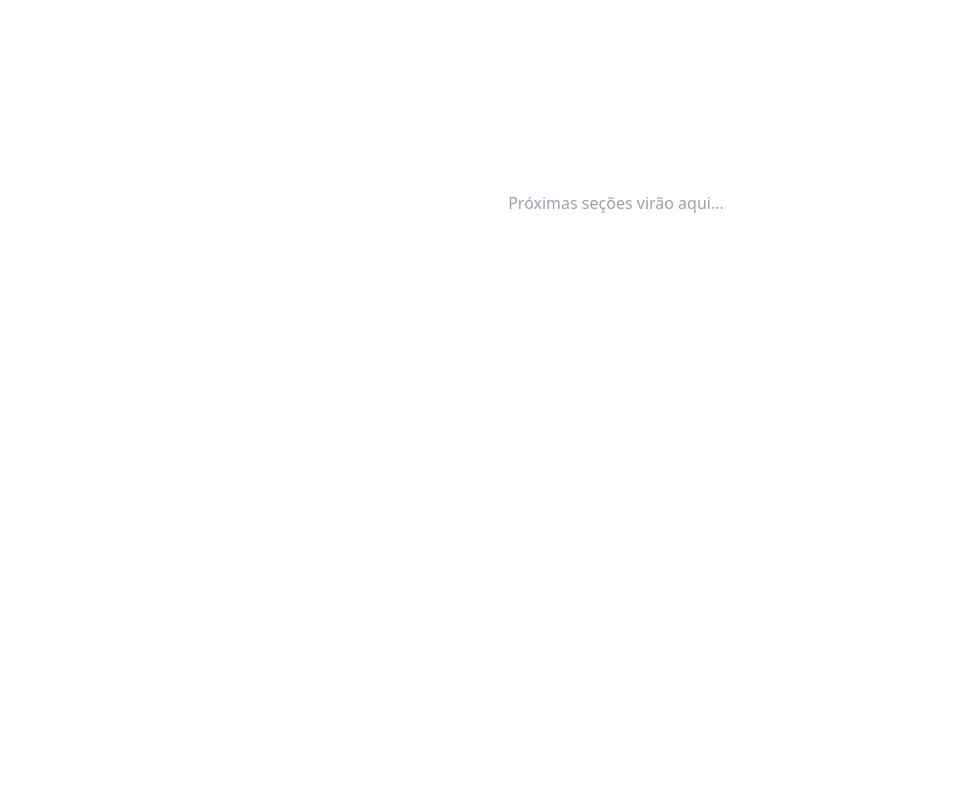
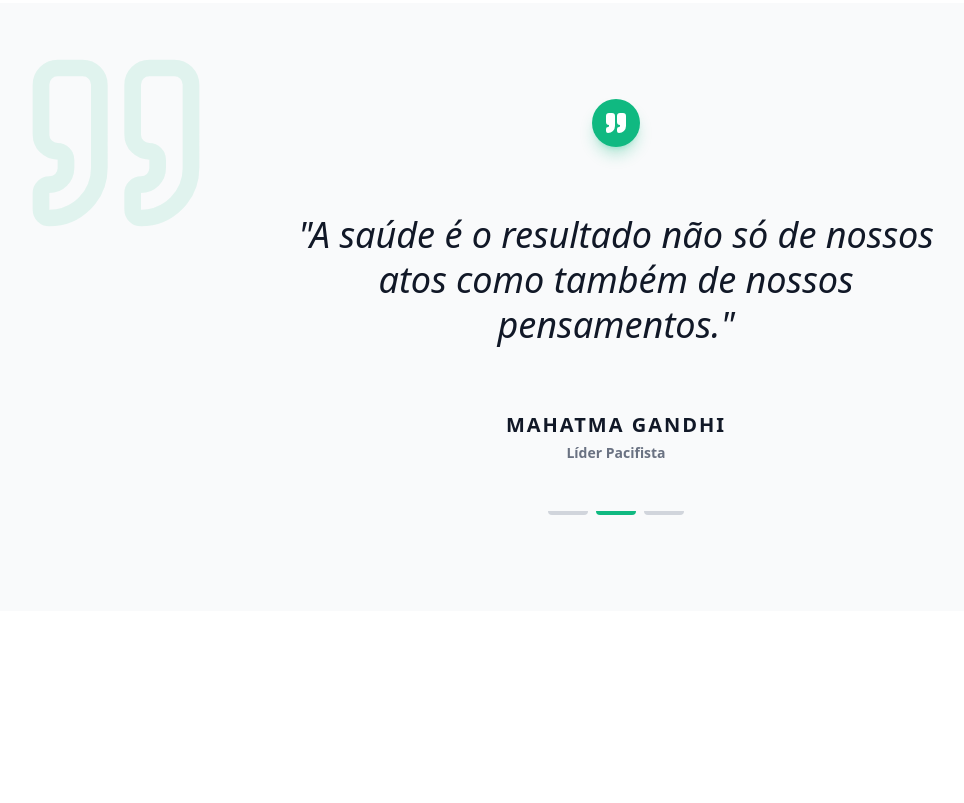
Before and after one commit to Rafael19722/desafio-frontend-singular, a Next.js app: page / in a window 1280 px wide. Shown: the part 3126-3929 px from the top of the page, without its empty margins (24-988 px from the left). Before the commit the page ends 3529 px from the top, so only its background shows below. Built offline with nearby package versions, Linux system fonts and the light colour scheme.

Commit message:
feat: implements quotes section with autoplay

```diff
--- a/app/page.tsx
+++ b/app/page.tsx
@@ -4,6 +4,7 @@ import { Hero } from "@/components/sections/Hero";
 import { About } from "@/components/sections/About";
 import { Process } from "@/components/sections/Process";
 import { Products } from "@/components/sections/Products";
+import { Quotes } from "@/components/sections/Quotes";
 
 export default function Home() {
   return (
@@ -12,6 +13,7 @@ export default function Home() {
       <About />
       <Process />
       <Products />
+      <Quotes />
 
       <div className="h-[50vh] bg-white flex items-center justify-center">
         <p className="text-gray-400">Próximas seções virão aqui...</p>
--- /dev/null
+++ b/components/sections/Quotes.tsx
@@ -0,0 +1,97 @@
+"use client";
+
+import { useState, useEffect } from "react";
+import { Quote } from "lucide-react";
+import { motion, AnimatePresence } from "framer-motion";
+
+const TESTIMONIALS = [
+    {
+        id: 1,
+        text: "Não há beleza perfeita que não contenha alguma singularidade em suas proporções.",
+        author: "FRANCIS BACON",
+        role: "Filósofo",
+    },
+    {
+        id: 2,
+        text: "A saúde é o resultado não só de nossos atos como também de nossos pensamentos.",
+        author: "MAHATMA GANDHI",
+        role: "Líder Pacifista",
+    },
+    {
+        id: 3,
+        text: "A arte da medicina consiste em distrair o paciente enquanto a natureza cura a doença.",
+        author: "VOLTAIRE",
+        role: "Escritor",
+    },
+];
+
+export function Quotes() {
+    const [current, setCurrent] = useState(0);
+
+    useEffect(() => {
+        const timer = setInterval(() => {
+            setCurrent((prev) => (prev + 1) % TESTIMONIALS.length);
+        }, 5000);
+        return () => clearInterval(timer);
+    }, []);
+
+    return (
+        <section className="relative bg-gray-50 py-24 px-8 md:px-[295.5px] w-full overflow-hidden">
+
+            <div className="absolute top-10 left-10 opacity-10 text-primary pointer-events-none">
+                <Quote size={200} />
+            </div>
+
+            <div className="max-w-[864px] mx-auto flex flex-col items-center relative z-10">
+
+                <div className="pb-8">
+                    <div className="w-12 h-12 rounded-full bg-primary flex items-center justify-center text-white shadow-lg shadow-primary/30">
+                        <Quote size={24} fill="currentColor" />
+                    </div>
+                </div>
+
+                <div className="w-full h-[200px] flex items-center justify-center mb-8">
+                    <AnimatePresence mode="wait">
+                        <motion.div
+                            key={current}
+                            initial={{ opacity: 0, y: 20 }}
+                            animate={{ opacity: 1, y: 0 }}
+                            exit={{ opacity: 0, y: -20 }}
+                            transition={{ duration: 0.5 }}
+                            className="text-center px-6"
+                        >
+                            <p className="font-sans font-light italic text-2xl md:text-4xl leading-tight text-dark">
+                                "{TESTIMONIALS[current].text}"
+                            </p>
+                        </motion.div>
+                    </AnimatePresence>
+                </div>
+
+                <div className="flex flex-col items-center gap-1">
+                    <h4 className="font-bold text-xl tracking-[2px] text-dark uppercase">
+                        {TESTIMONIALS[current].author}
+                    </h4>
+
+                    <span className="font-semibold text-sm text-gray-500">
+                        {TESTIMONIALS[current].role}
+                    </span>
+                </div>
+
+                <div className="pt-12 flex gap-2">
+                    {TESTIMONIALS.map((_, index) => (
+                        <button
+                            key={index}
+                            onClick={() => setCurrent(index)}
+                            className={`h-1 rounded-b-full transition-all duration-300 ${
+                                index === current
+                                ? "w-10 bg-primary"
+                                : "w-10 bg-gray-300 hover:bg-gray-400"
+                            }`}
+                            aria-label={`Ir para depoimento ${index + 1}`}
+                        />
+                    ))}
+                </div>
+            </div>
+        </section>
+    )
+}
```
